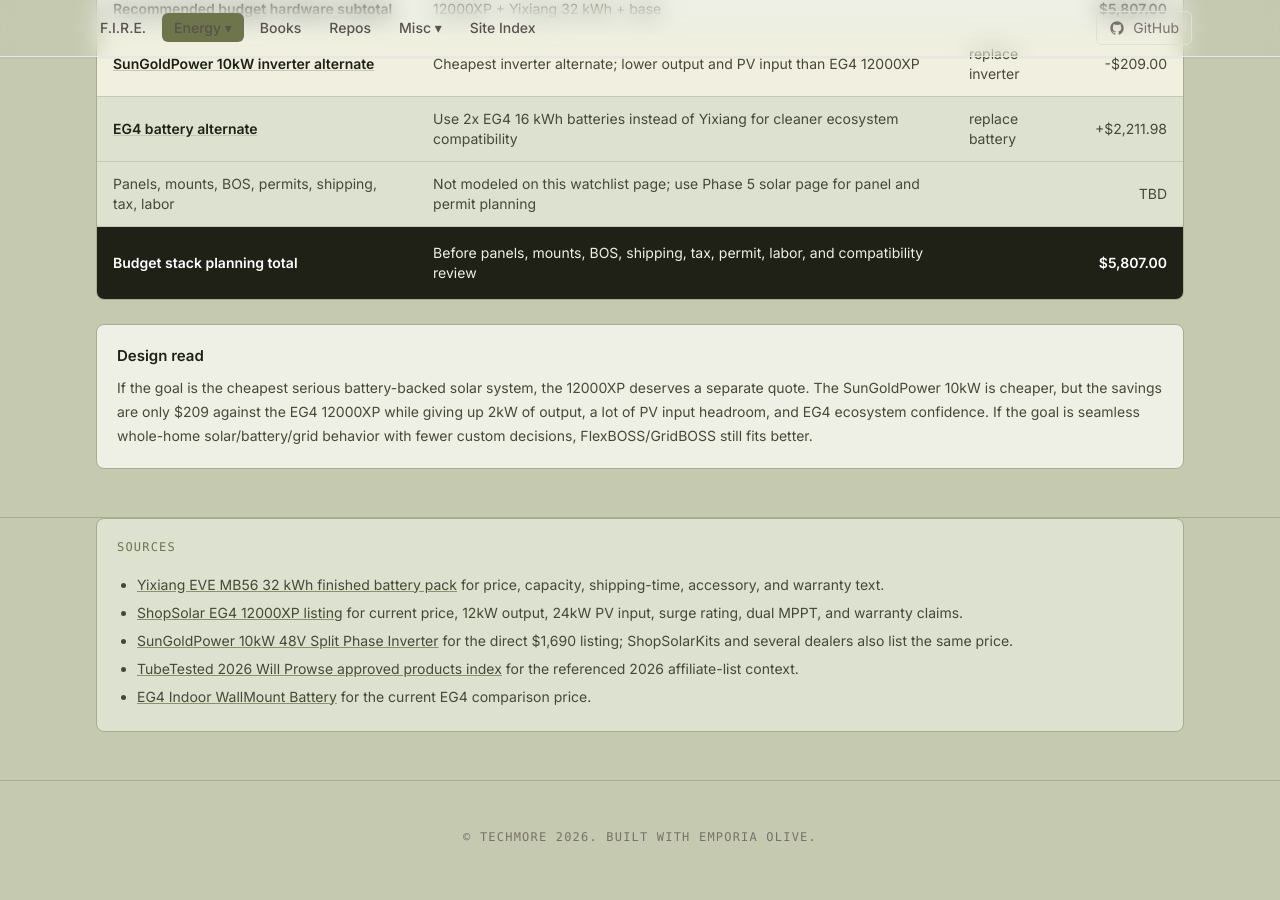
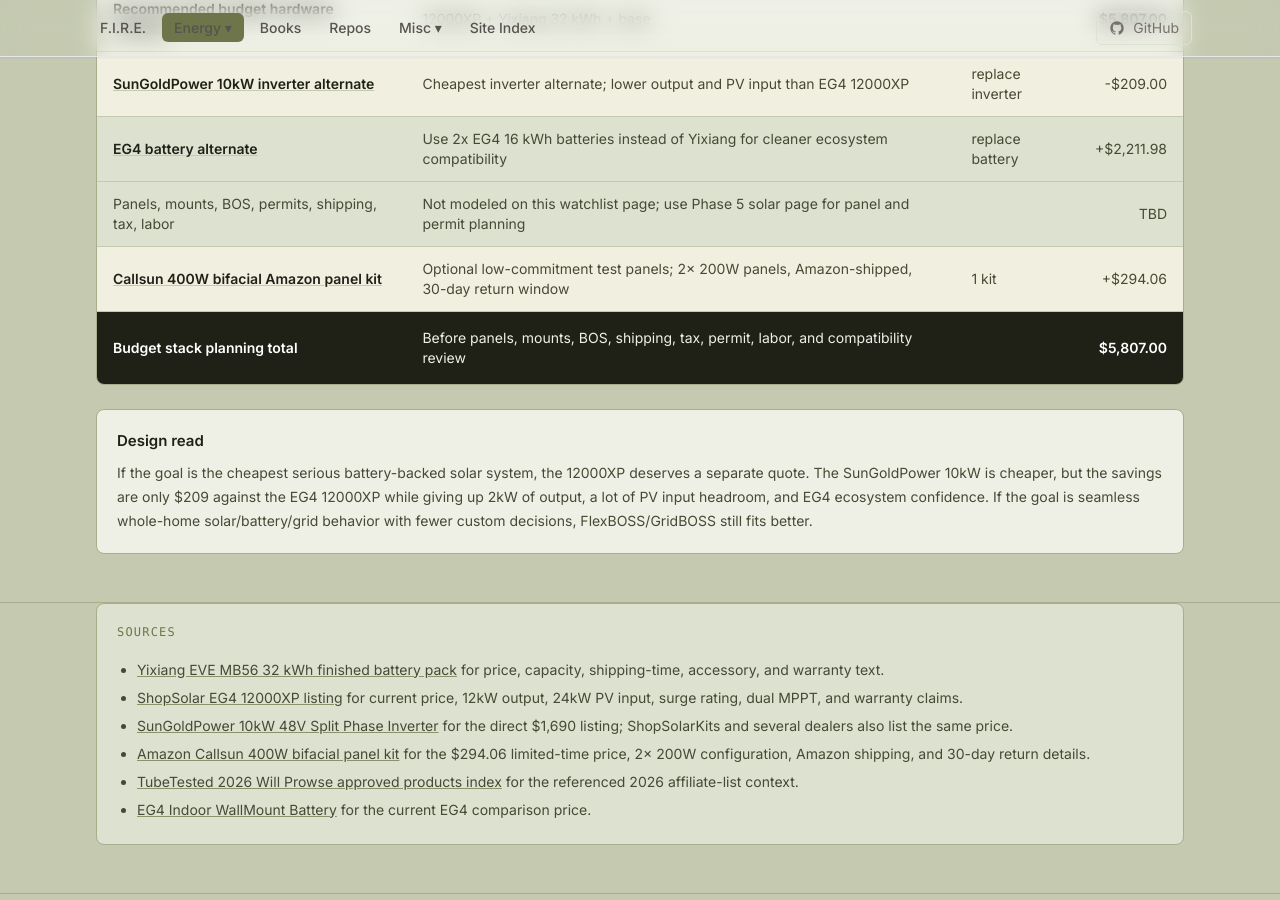
Before and after one commit to techmore/techmore.github.io, a Jekyll site: the page built from pages/energy-monitoring/will-prowse-2026.html, in a window 1280 px wide and 900 px high, scrolled down 2835 px. Built offline with Jekyll 4.4.1, drawn with Linux system fonts in a browser that asks for light colours; nearby versions of some CDN libraries; some web fonts are replaced.

Commit message:
Add Callsun panel option

```diff
--- a/pages/energy-monitoring/solar.html
+++ b/pages/energy-monitoring/solar.html
@@ -349,6 +349,12 @@ title: Solar Offset - Techmore
             <td class="px-4 py-3 text-right">~$1,078-$1,092</td>
             <td class="px-4 py-3">Lowest panel cost, but too small for the HVAC-offset goal unless the site or budget forces a very small first stage.</td>
           </tr>
+          <tr class="bg-amber-50/60">
+            <td class="px-4 py-3 font-semibold text-olive-950"><a class="underline decoration-olive-300 hover:text-olive-700" href="https://www.amazon.com/Callsun-Bifacial-Efficiency-Monocrystalline-Off-Grid/dp/B0DC6T55ZK?th=1&linkCode=sl1&tag=vehicledwelling-20&linkId=e872f8ed2e47d73c0f523237f63b2d82&language=en_US&ref_=as_li_ss_tl">Callsun 2x 200W bifacial kit</a></td>
+            <td class="px-4 py-3">0.4 kW per kit</td>
+            <td class="px-4 py-3 text-right">$294.06</td>
+            <td class="px-4 py-3">Useful as an Amazon-returnable test panel kit, but too small and too high per watt for the main EG4 staged array.</td>
+          </tr>
         </tbody>
       </table>
     </div>
--- a/pages/energy-monitoring/will-prowse-2026.html
+++ b/pages/energy-monitoring/will-prowse-2026.html
@@ -252,6 +252,12 @@ title: Will Prowse 2026 - Techmore
               <td class="px-4 py-3"></td>
               <td class="px-4 py-3 text-right">TBD</td>
             </tr>
+            <tr class="bg-amber-50/60">
+              <td class="px-4 py-3"><a href="https://www.amazon.com/Callsun-Bifacial-Efficiency-Monocrystalline-Off-Grid/dp/B0DC6T55ZK?th=1&linkCode=sl1&tag=vehicledwelling-20&linkId=e872f8ed2e47d73c0f523237f63b2d82&language=en_US&ref_=as_li_ss_tl" class="font-semibold text-olive-950 underline decoration-olive-300 hover:text-olive-700">Callsun 400W bifacial Amazon panel kit</a></td>
+              <td class="px-4 py-3">Optional low-commitment test panels; 2x 200W panels, Amazon-shipped, 30-day return window</td>
+              <td class="px-4 py-3">1 kit</td>
+              <td class="px-4 py-3 text-right">+$294.06</td>
+            </tr>
             <tr class="bg-olive-950 text-white">
               <td class="px-4 py-4 font-semibold">Budget stack planning total</td>
               <td class="px-4 py-4 text-olive-100">Before panels, mounts, BOS, shipping, tax, permit, labor, and compatibility review</td>
@@ -278,6 +284,7 @@ title: Will Prowse 2026 - Techmore
         <li><a href="https://yixiangpower.com/products/pre-sale-yixiang-us-stock-eve-mb56-finished-battery-pack-32kwh-51-2v-16s-628ah-eve-lifepo4-cell-lithium-battery-estimated-shipping-date-dec-20th?sca_ref=9207522.jYuzmwEjUpH" class="underline decoration-olive-500 hover:text-olive-700">Yixiang EVE MB56 32 kWh finished battery pack</a> for price, capacity, shipping-time, accessory, and warranty text.</li>
         <li><a href="https://shopsolarkits.com/products/eg4-12000xp" class="underline decoration-olive-500 hover:text-olive-700">ShopSolar EG4 12000XP listing</a> for current price, 12kW output, 24kW PV input, surge rating, dual MPPT, and warranty claims.</li>
         <li><a href="https://sungoldpower.com/collections/power-inverter/products/10kw-48v-split-phase-solar-inverter" class="underline decoration-olive-500 hover:text-olive-700">SunGoldPower 10kW 48V Split Phase Inverter</a> for the direct $1,690 listing; ShopSolarKits and several dealers also list the same price.</li>
+        <li><a href="https://www.amazon.com/Callsun-Bifacial-Efficiency-Monocrystalline-Off-Grid/dp/B0DC6T55ZK?th=1&linkCode=sl1&tag=vehicledwelling-20&linkId=e872f8ed2e47d73c0f523237f63b2d82&language=en_US&ref_=as_li_ss_tl" class="underline decoration-olive-500 hover:text-olive-700">Amazon Callsun 400W bifacial panel kit</a> for the $294.06 limited-time price, 2x 200W configuration, Amazon shipping, and 30-day return details.</li>
         <li><a href="https://tubetested.com/episodes/58" class="underline decoration-olive-500 hover:text-olive-700">TubeTested 2026 Will Prowse approved products index</a> for the referenced 2026 affiliate-list context.</li>
         <li><a href="https://signaturesolar.com/eg4-indoor-wallmount-battery-48v-314ah-16kwh-indoor-heated-ul1973-ul9540a/" class="underline decoration-olive-500 hover:text-olive-700">EG4 Indoor WallMount Battery</a> for the current EG4 comparison price.</li>
       </ul>
```
